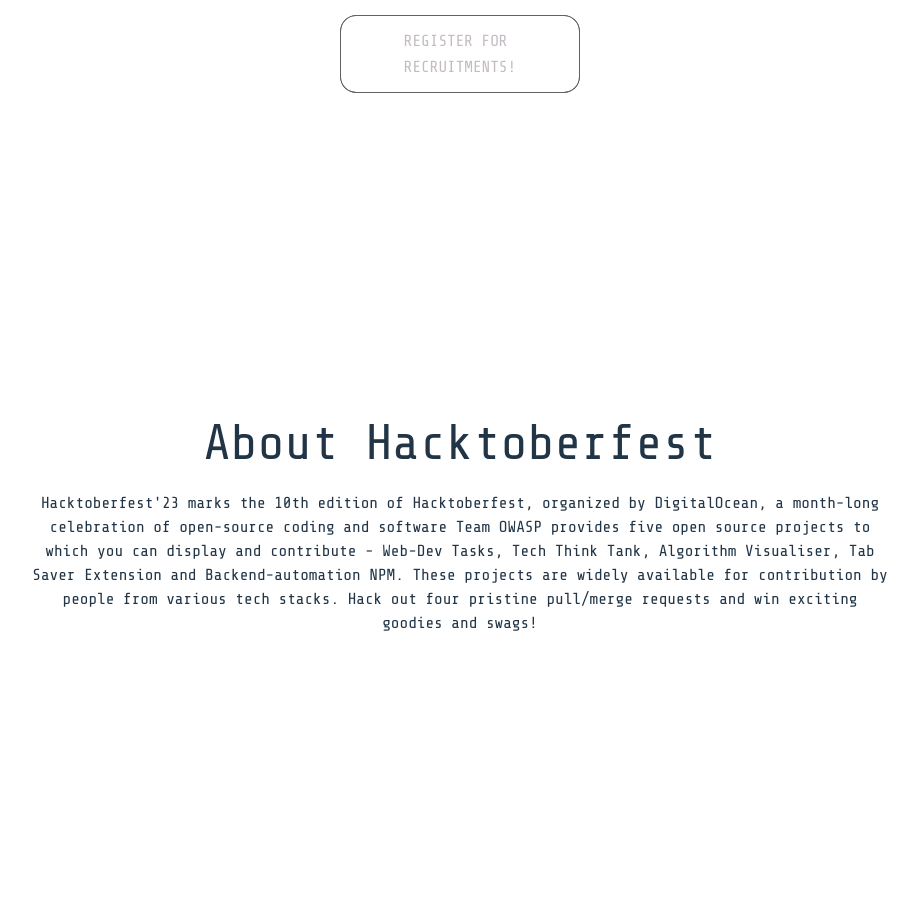
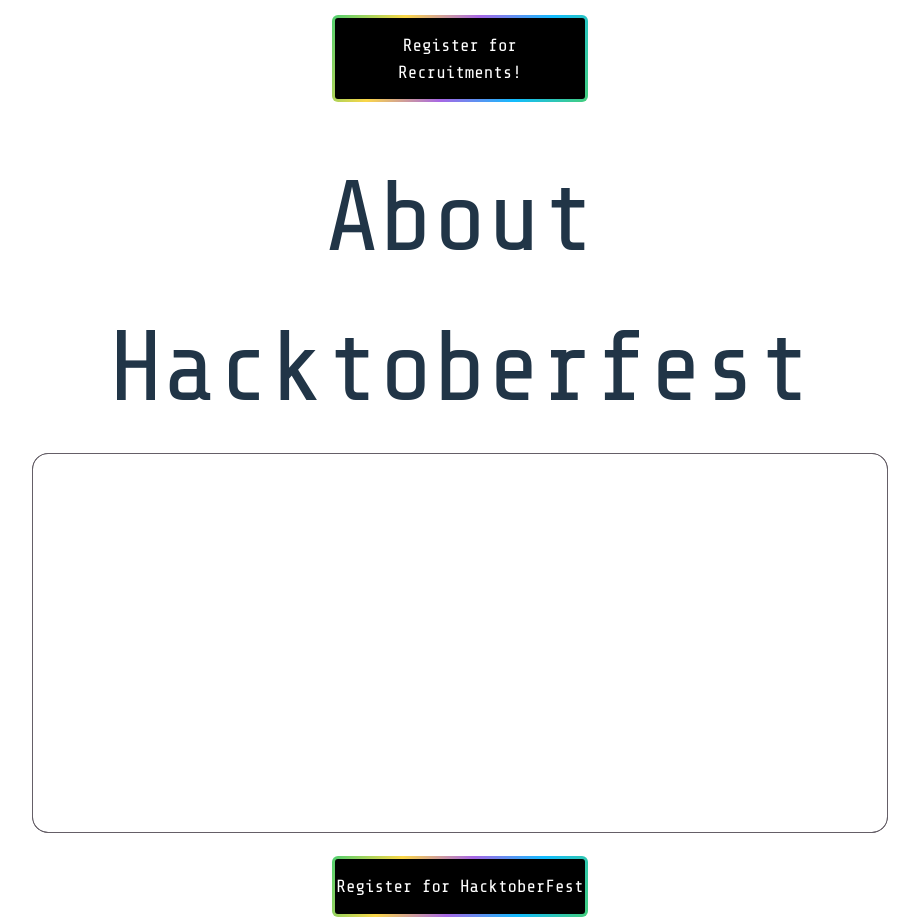
Before and after one commit to its-me-ojas/HacktoberFest-X-OWASP-2023, a React (Vite) app: page / in a window 1280 px wide. Shown: the part 680-1600 px from the top of the page, without its empty margins (180-1099 px from the left). Built offline with nearby package versions, Linux system fonts and the light colour scheme.

Commit message:
Added About page, mybutton element and some other enhancements
Signed-off-by: Mankirat Singh <msingh2_be22@thapar.edu>

```diff
--- a/package.json
+++ b/package.json
@@ -12,7 +12,8 @@
   "dependencies": {
     "animate.css": "^4.1.1",
     "react": "^18.2.0",
-    "react-dom": "^18.2.0"
+    "react-dom": "^18.2.0",
+    "react-icons": "^4.11.0"
   },
   "devDependencies": {
     "@types/react": "^18.2.15",
--- a/src/App.css
+++ b/src/App.css
@@ -42,70 +42,12 @@
   drop-shadow(rgba(124, 127, 255, 0.6) 0.5px 0.5px 1px);
 }
 
-  .button {
-    position: relative;
-    display: -webkit-inline-box;
-    display: -webkit-inline-flex;
-    display: -ms-inline-flexbox;
-    display: inline-flex;
-    -webkit-box-pack: center;
-    -webkit-justify-content: center;
-    -ms-flex-pack: center;
-    justify-content: center;
-    -webkit-align-items: center;
-    -webkit-box-align: center;
-    -ms-flex-align: center;
-    align-items: center;
-    border-radius: 16px;
-    text-transform: uppercase;
-    color: #C3BCC3;
-    -webkit-transition: box-shadow 300ms ease-in-out;
-    transition: box-shadow 300ms ease-in-out;
-    font-size: 16px;
-    font-style: normal;
-    font-weight: 400;
-    line-height: 26px;
-    padding: 1% 5%;
-}
-
-/*!sc*/
-.button::before,.button::after {
-    content: '';
-    position: absolute;
-    inset: 0;
-    border-radius: inherit;
-    border: 1px solid transparent;
-    background-color: #655F67;
-    -webkit-mask: linear-gradient(#fff 0 0) padding-box,linear-gradient(#fff 0 0);
-    -webkit-mask-composite: xor;
-    -webkit-mask-composite: exclude;
-    mask-composite: exclude;
-}
-
-
-  /*!sc*/
-  .button:hover {
-    text-shadow: 1px 1px 10px rgba(236,66,55,0.50),-1px -1px 10px rgba(255,251,164,0.50);
-    background: linear-gradient(156deg,rgba(239,237,239,0.04) 0%,rgba(0,0,0,0.04) 92.30%);
-    box-shadow: 1px 1px 10px 0px rgba(236,66,55,0.50),-1px -1px 10px 0px rgba(255,251,164,0.50);
-    -webkit-backdrop-filter: blur(5px);
-    backdrop-filter: blur(5px);
-    color: #EFEDEF;
-}
-
-/*!sc*/
-.button:hover::before {
-    background: linear-gradient(77.9deg,#EC4237 0%,#33B6D8 100%) border-box;
-}
-
-/*!sc*/
-.button:hover::after {
-    background: linear-gradient(230deg,#FFFBA4 0%,rgba(255,251,164,0) 100%) border-box;
-    opacity: .3;
-}
-
 .recruit{
   margin-top: 20vh;
+  width: 100%;
+  display: flex;
+  flex-direction: column;
+  align-items: center;
 }
 
 .about{
@@ -113,7 +55,7 @@
   flex-direction: column;
   align-items: center;
   height: 100vh;
-  justify-content: center;
+  justify-content: space-evenly;
 }
 
 .about-box {
@@ -123,7 +65,78 @@
 }
 
 .about-heading {
-  font-size: 50px;
+  font-size: 100px;
   margin-top: 0;
   margin-bottom: 10px;
 }
+
+.about-content{
+  background-color:transparent;
+  /* border-radius: 10px; */
+  /* box-shadow: 0 0 10px rgba(0, 0, 0, 0.5); */
+  color: #fff;
+  /* margin-bottom: 20px; */
+  text-align: justify;
+  font-size: 150%;
+  padding: 5% 8%;
+}
+
+.scroll{
+  position: absolute;
+  bottom: 2%;
+  display: flex;
+  justify-content: end;
+  font-size: 200%;
+}
+
+.discoButton {
+  width: 20vw;
+  text-align: center;
+  position: relative;
+  border-radius: 6px;
+  box-sizing: border-box;
+  color: rgb(255, 255, 255);
+  display: block;
+  z-index: 2;
+  overflow: hidden;
+  padding: 3px;
+}
+
+.discoButton:hover:before {
+  animation: buttonAnimate .75s linear infinite;
+}
+
+.discoButton:before {
+  content: "";
+  position: absolute;
+  top: 0;
+  left: 0;
+  width: 200%;
+  height: 100%;
+  background: linear-gradient(115deg,#4fcf70,#fad648,#a767e5,#12bcfe,#44ce7b);
+  background-size: 50% 100%;
+}
+
+.discoButton>span {
+  position: relative;
+  z-index: 3;
+  padding: 0.875rem 0;
+  font-size: 1.1rem;
+  align-items: center;
+  background: #000;
+  border-radius: 3px;
+  display: block;
+  justify-content: center;
+  box-sizing: border-box;
+  height: 100%;
+}
+
+.discoButton>span:hover {
+  color: #fff;
+}
+
+@keyframes buttonAnimate {
+  0% {
+    transform: translateX(-50%);
+  }
+}
--- a/src/App.jsx
+++ b/src/App.jsx
@@ -1,8 +1,10 @@
 import './App.css'
-import { useState, useEffect } from 'react';
+import { useState, useEffect, useRef } from 'react';
 import hackLogo from './Assets/hacktoberfest-logo.png';
 import owaspLogo from './Assets/logo-owasp.png';
+import MyButton from './Components/button.jsx';
 import 'animate.css';
+import { AiFillDownCircle } from 'react-icons/ai';
 
 function App() {
   const [binaryStream, setBinaryStream] = useState(generateRandomBinaryStream());
@@ -24,6 +26,12 @@
     };
   }, []);
 
+  const ref = useRef(null);
+
+  const handleClick = () => {
+    ref.current?.scrollIntoView({ behavior: 'smooth' });
+  };
+
   return (
     <>
     <section className='hero'>
@@ -36,15 +44,27 @@
         <div className="multiply animate__animated animate__rotateIn"> ✖ </div>
         <img src={owaspLogo} alt='OWASP logo' />
       </div>
-      <a href="/" className="button recruit">Register for<br/> Recruitments!</a>
+      <div className='recruit'>
+      <a href="/" class="discoButton"><span>
+          Register for<br/>Recruitments!
+      </span></a>
+      </div>
+      <div className='scroll' onClick={handleClick}>
+        <AiFillDownCircle />
+      </div>
     </section>
-    <section className='about'>
+    <section className='about' ref={ref}>
       <div className='about-box'>
         <h3 className='about-heading'>About Hacktoberfest</h3>
-        <p>
+        <MyButton>
+        <p className='about-content'>
           Hacktoberfest'23 marks the 10th edition of Hacktoberfest, organized by DigitalOcean, a month-long celebration of open-source coding and software Team OWASP provides five open source projects to which you can display and contribute - Web-Dev Tasks, Tech Think Tank, Algorithm Visualiser, Tab Saver Extension and Backend-automation NPM. These projects are widely available for contribution by people from various tech stacks. Hack out four pristine pull/merge requests and win exciting goodies and swags!
         </p>
+        </MyButton>
+
       </div>
+      <a href="/pen/" class="discoButton"><span>Register for HacktoberFest</span></a>
+
     </section>
     </>
   );
--- /dev/null
+++ b/src/Components/button.css
@@ -0,0 +1,61 @@
+.button {
+    position: relative;
+    display: -webkit-inline-box;
+    display: -webkit-inline-flex;
+    display: -ms-inline-flexbox;
+    display: inline-flex;
+    -webkit-box-pack: center;
+    -webkit-justify-content: center;
+    -ms-flex-pack: center;
+    justify-content: center;
+    -webkit-align-items: center;
+    -webkit-box-align: center;
+    -ms-flex-align: center;
+    align-items: center;
+    border-radius: 16px;
+    text-transform: uppercase;
+    color: #C3BCC3;
+    -webkit-transition: box-shadow 300ms ease-in-out;
+    transition: box-shadow 300ms ease-in-out;
+    font-size: 16px;
+    font-style: normal;
+    font-weight: 400;
+    line-height: 26px;
+    padding: 1% 5%;
+}
+
+/*!sc*/
+.button::before,.button::after {
+    content: '';
+    position: absolute;
+    inset: 0;
+    border-radius: inherit;
+    border: 1px solid transparent;
+    background-color: #655F67;
+    -webkit-mask: linear-gradient(#fff 0 0) padding-box,linear-gradient(#fff 0 0);
+    -webkit-mask-composite: xor;
+    -webkit-mask-composite: exclude;
+    mask-composite: exclude;
+}
+
+
+  /*!sc*/
+  .button:hover {
+    text-shadow: 1px 1px 10px rgba(236,66,55,0.50),-1px -1px 10px rgba(255,251,164,0.50);
+    background: linear-gradient(156deg,rgba(239,237,239,0.04) 0%,rgba(0,0,0,0.04) 92.30%);
+    box-shadow: 1px 1px 10px 0px rgba(236,66,55,0.50),-1px -1px 10px 0px rgba(255,251,164,0.50);
+    -webkit-backdrop-filter: blur(5px);
+    backdrop-filter: blur(5px);
+    color: #EFEDEF;
+}
+
+/*!sc*/
+.button:hover::before {
+    background: linear-gradient(77.9deg,#EC4237 0%,#33B6D8 100%) border-box;
+}
+
+/*!sc*/
+.button:hover::after {
+    background: linear-gradient(230deg,#FFFBA4 0%,rgba(255,251,164,0) 100%) border-box;
+    opacity: .3;
+}
--- /dev/null
+++ b/src/Components/button.jsx
@@ -0,0 +1,12 @@
+import React, {Component} from 'react'
+import './button.css'
+
+const MyButton = (props) => {
+    return (
+        <a href={props.link} className='button'>
+            {props.children}
+        </a>
+    )
+}
+
+export default MyButton
```
Also changed, not shown: jsconfig.json (added, +14 -0 lines), .pnp.cjs, src/Components/compo.jsx (deleted).
